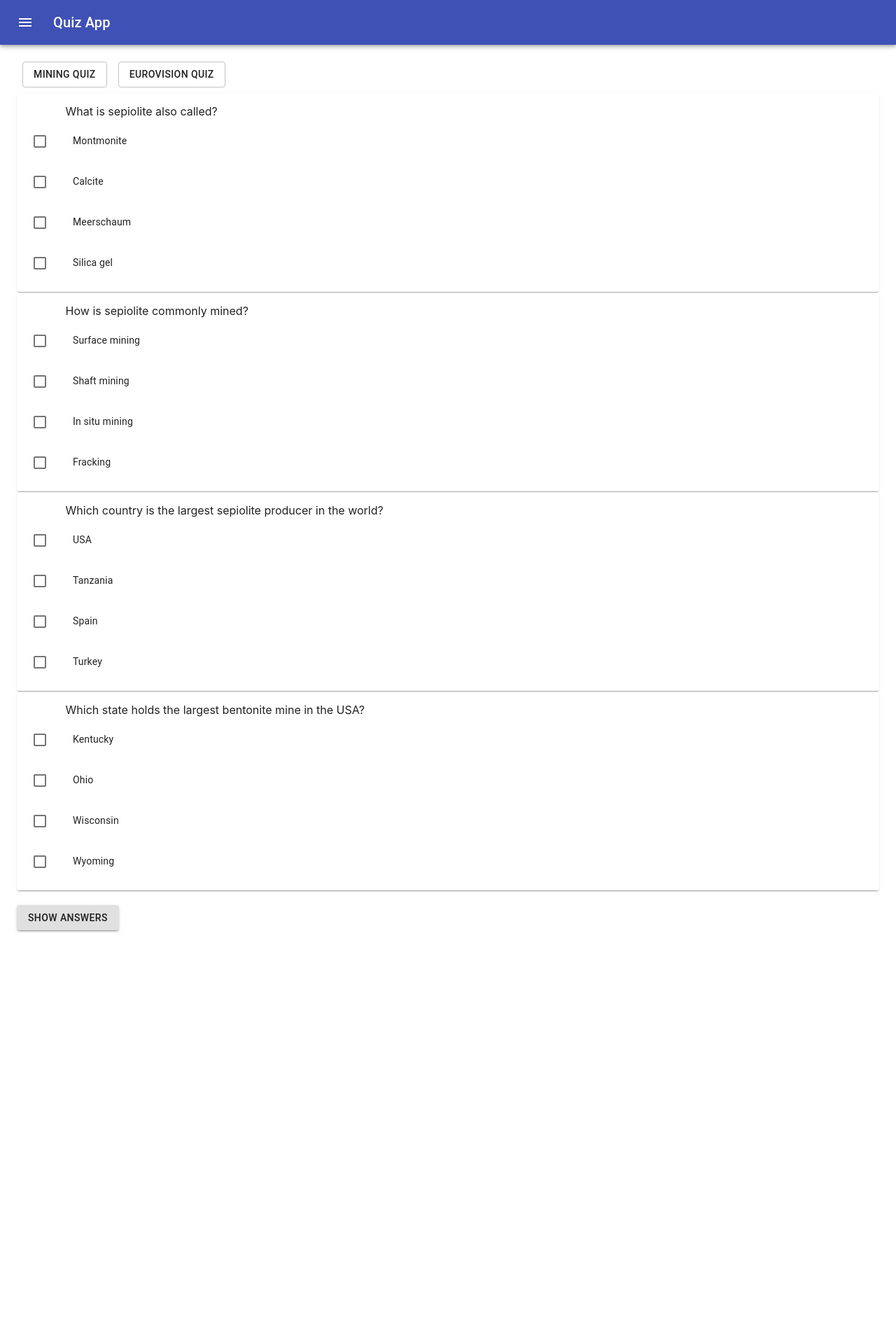
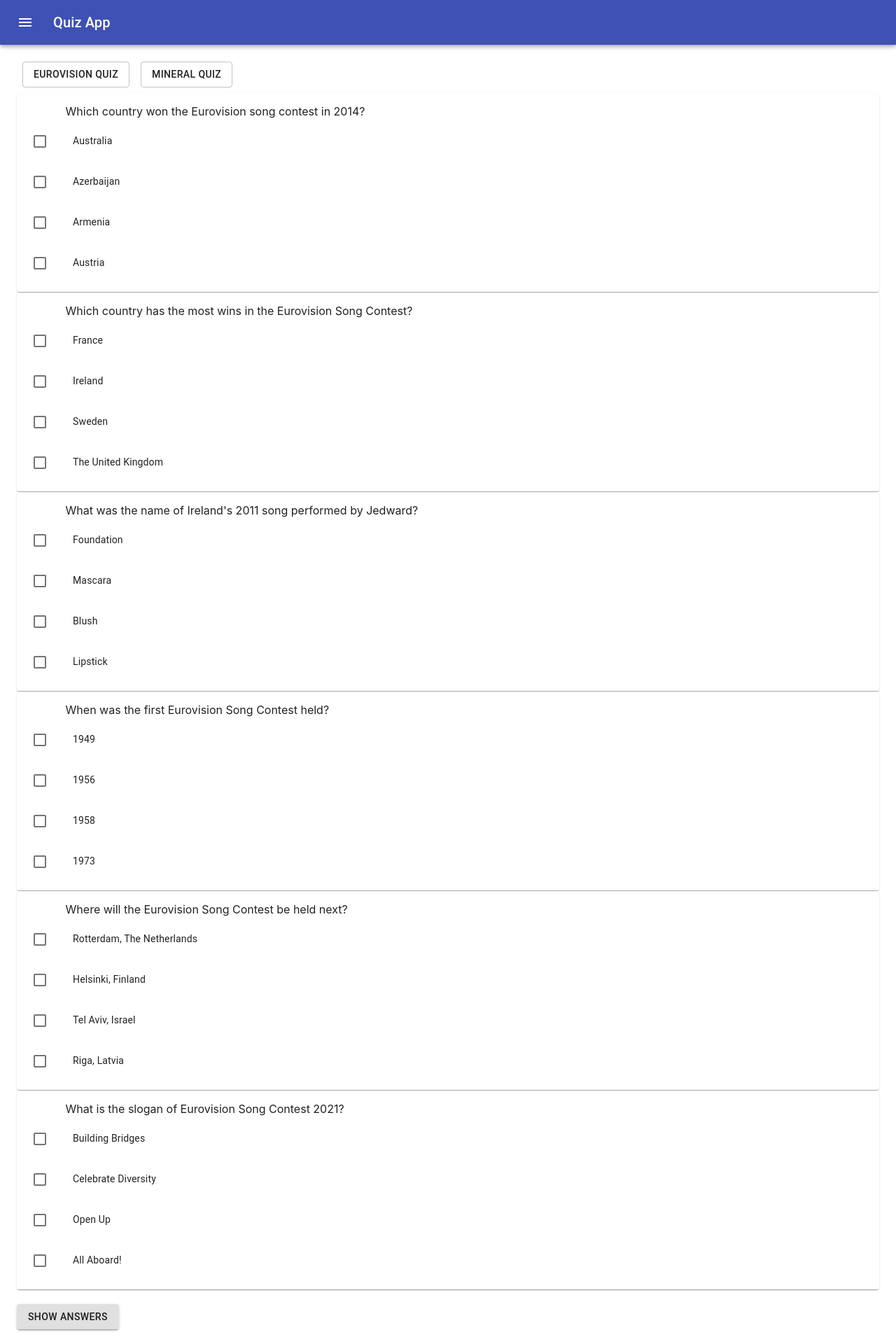
Before and after one commit to vappukoskela/quiz-app, a React (Create React App) app: page / in a window 1280 px wide. Shown: the top 1920 px of the page at 70% size. Before the commit the page ends 1369 px from the top, so only its background shows below. Built offline with nearby package versions, Linux system fonts and the light colour scheme.

Commit message:
Updated more fun questions

```diff
--- a/src/App.js
+++ b/src/App.js
@@ -27,8 +27,133 @@ const useStyles = makeStyles((theme) => ({
 
 function App() {
 
-  const initialData = [{
-    quizName: "Mining",
+  const initialData = [
+    {
+      quizName: "Eurovision",
+      quizQuestions: [
+      {
+        question: "Which country won the Eurovision song contest in 2014?",
+        answerOptions: [
+        {
+          answer: "Australia",
+          correct: false,
+          selected: false
+        },{
+          answer: "Azerbaijan",
+          correct: false,
+          selected: false
+        },{
+          answer: "Armenia",
+          correct: false,
+          selected: false
+        },{
+          answer: "Austria",
+          correct: true,
+          selected: false
+        }
+      ]},
+        {
+        question: "Which country has the most wins in the Eurovision Song Contest?",
+        answerOptions: [
+        {
+          answer: "France",
+          correct: false,
+          selected: false
+        },{
+          answer: "Ireland",
+          correct: true,
+          selected: false
+        },{
+          answer: "Sweden",
+          correct: false,
+          selected: false
+        },{
+          answer: "The United Kingdom",
+          correct: false,
+          selected: false
+        }]},{
+        question: "What was the name of Ireland's 2011 song performed by Jedward?",
+        answerOptions: [
+        {
+          answer: "Foundation",
+          correct: false,
+          selected: false
+        },{
+          answer: "Mascara",
+          correct: false,
+          selected: false
+        },{
+          answer: "Blush",
+          correct: false,
+          selected: false
+        },{
+          answer: "Lipstick",
+          correct: true,
+          selected: false
+        }
+      ]},{
+        question: "When was the first Eurovision Song Contest held?",
+        answerOptions: [
+        {
+          answer: "1949",
+          correct: false,
+          selected: false
+        },{
+          answer: "1956",
+          correct: true,
+          selected: false
+        },{
+          answer: "1958",
+          correct: false,
+          selected: false
+        },{
+          answer: "1973",
+          correct: false,
+          selected: false
+        }]},{
+          question: "Where will the Eurovision Song Contest be held next?",
+          answerOptions: [
+          {
+            answer: "Rotterdam, The Netherlands",
+            correct: true,
+            selected: false
+          },{
+            answer: "Helsinki, Finland",
+            correct: false,
+            selected: false
+          },{
+            answer: "Tel Aviv, Israel",
+            correct: false,
+            selected: false
+          },{
+            answer: "Riga, Latvia",
+            correct: false,
+            selected: false
+          }
+        ]},{
+          question: "What is the slogan of Eurovision Song Contest 2021?",
+          answerOptions: [
+          {
+            answer: "Building Bridges",
+            correct: false,
+            selected: false
+          },{
+            answer: "Celebrate Diversity",
+            correct: false,
+            selected: false
+          },{
+            answer: "Open Up",
+            correct: true,
+            selected: false
+          },{
+            answer: "All Aboard!",
+            correct: false,
+            selected: false
+          }
+        ]}
+      ]},
+    {
+    quizName: "Mineral",
     quizQuestions: [
       {
       question: "What is sepiolite also called?",
@@ -92,6 +217,26 @@ function App() {
         selected: false
       }
       ]},{
+        question: "What is sepiolite often used to make?",
+        answerOptions: [
+        {
+          answer: "Cat litter",
+          correct: true,
+          selected: false
+        },{
+          answer: "Bricks",
+          correct: false,
+          selected: false
+        },{
+          answer: "Cement ",
+          correct: true,
+          selected: false
+        },{
+          answer: "Houseplant potting mix",
+          correct: false,
+          selected: false
+        }
+        ]},{
       question: "Which state holds the largest bentonite mine in the USA?",
       answerOptions: [
       {
@@ -110,49 +255,24 @@ function App() {
         answer: "Wyoming",
         correct: true,
         selected: false
-      }
-      ]}
-    ]},{
-    quizName: "Eurovision",
-    quizQuestions: [
+      }]},
       {
-      question: "Which country won the Eurovision song contest in 2014?",
+        question: "What is a good test for identifying halite?",
         answerOptions: [
         {
-        answer: "Australia",
+          answer: "Magnets",
           correct: false,
           selected: false
         },{
-        answer: "Azerbaijan",
+          answer: "Wash it",
           correct: false,
           selected: false
         },{
-        answer: "Armenia",
-        correct: false,
-        selected: false
-      },{
-        answer: "Austria",
-        correct: true,
-        selected: false
-      }
-    ]},
-      {
-      question: "Which country has the most wins in the Eurovision Song Contest?",
-      answerOptions: [
-      {
-        answer: "France",
-        correct: false,
-        selected: false
-      },{
-        answer: "Ireland",
+          answer: "Lick it",
           correct: true,
           selected: false
         },{
-        answer: "Sweden",
-        correct: false,
-        selected: false
-      },{
-        answer: "The United Kingdom",
+          answer: "Hit it with a hammer",
           correct: false,
           selected: false
         }
@@ -202,8 +322,8 @@ function App() {
       <ButtonAppBar/>
         <Container className="quizContainer">
         <div className={classes.root}>
-          <Button variant="outlined" onClick={() => selectQuiz(0)}>Mining quiz</Button>
-          <Button variant="outlined" onClick={() => selectQuiz(1)}>Eurovision quiz</Button>
+        <Button variant="outlined" onClick={() => selectQuiz(0)}>Eurovision quiz</Button>
+          <Button variant="outlined" onClick={() => selectQuiz(1)}>Mineral quiz</Button>
         </div>
             {data[quiz].quizQuestions.map((value, parentIndex) => {
               return(
```
Also changed, not shown: 1 other file (tests, documents, lock files or other folders). Lines whose indentation alone changed are shown as unchanged.
